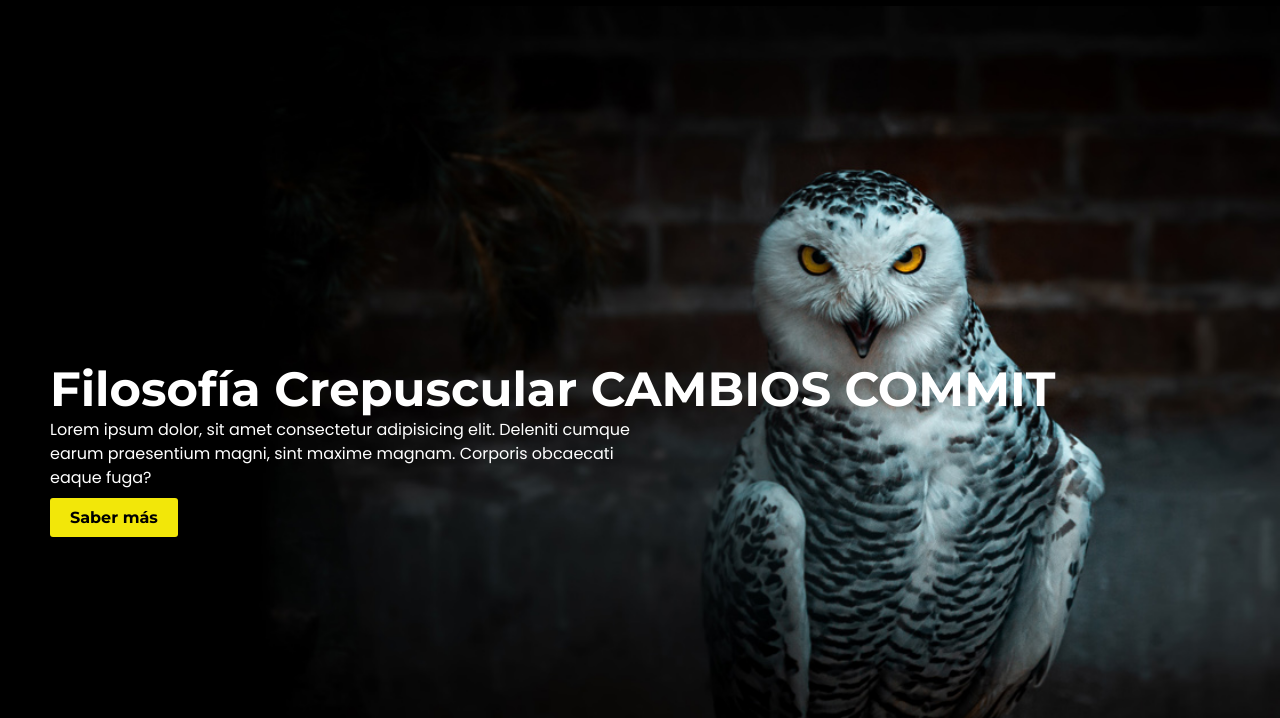
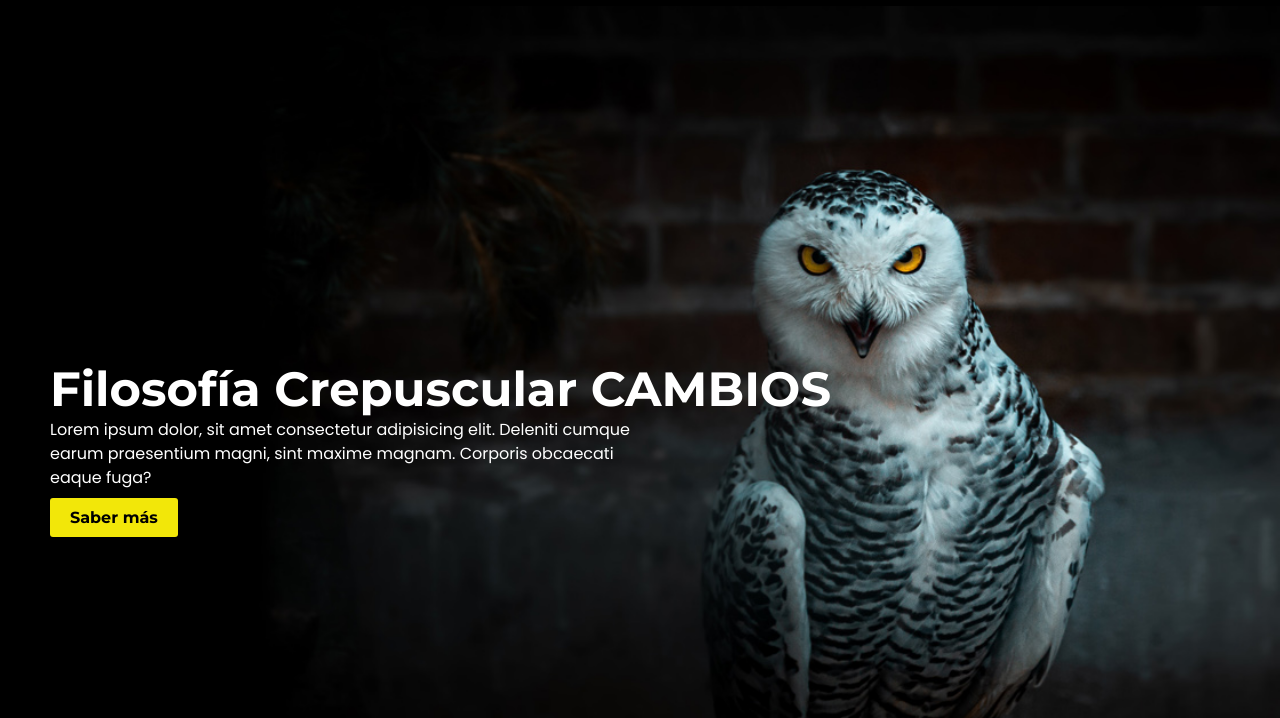
Before and after one commit to gaby-loz/desarrolloweb, a website: page index.html in a window 1280 px wide. Shown: the part 87-805 px from the top of the page. Drawn offline with nearby package versions, Linux system fonts and the light colour scheme.

Commit message:
ultima actualización del h1 index

```diff
--- a/index.html
+++ b/index.html
@@ -63,7 +63,7 @@
  <section class="heroInicio">
     <div>
         <h1>
-            Filosofía Crepuscular CAMBIOS COMMIT
+            Filosofía Crepuscular CAMBIOS
         </h1>
         <p>Lorem ipsum dolor, sit amet consectetur adipisicing elit. Deleniti cumque earum praesentium magni, sint maxime magnam. Corporis obcaecati eaque fuga?</p>
         <a href="#" class="boton">Saber más</a>
```
